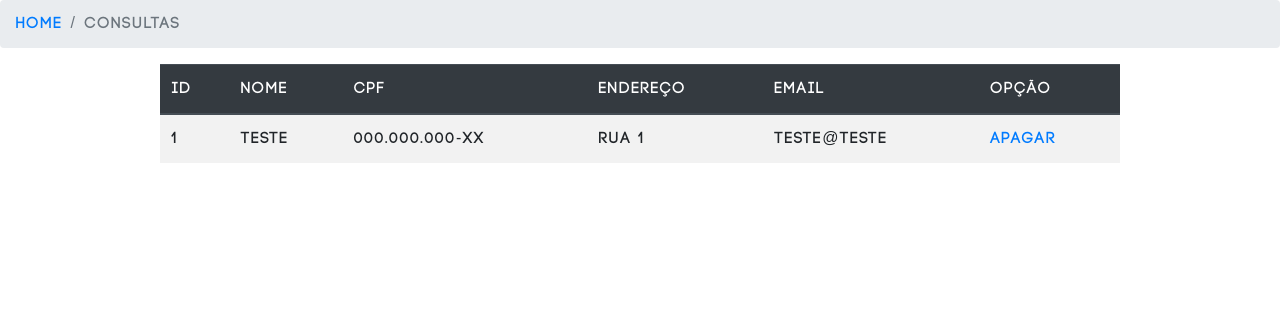
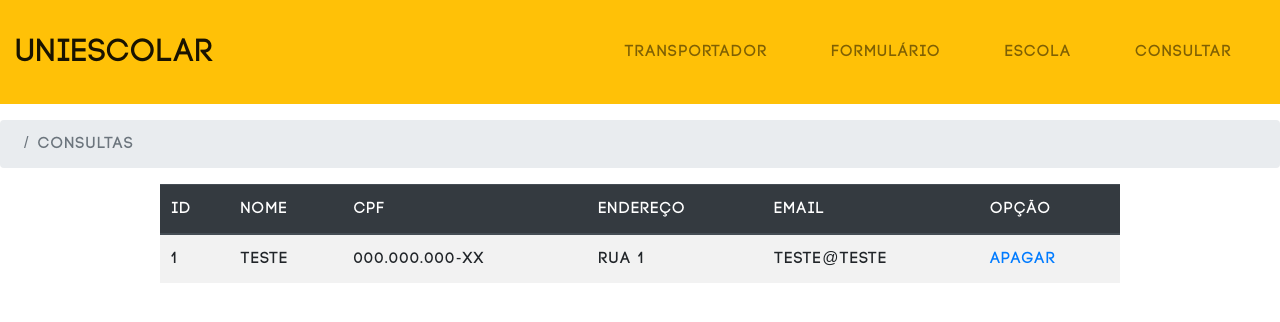
Before and after one commit to alexpls2021/tranporte_uniescolar, a Flask app: page /consultar in a window 1280 px wide. Shown: the top 322 px of the page. Run offline with Flask 2, Linux system fonts and the light colour scheme; data comes from the database, SQL or seed files in the repository; some libraries are stand-ins or nearby versions.

Commit message:
altercation no html consultar

```diff
--- a/templates/cadastro.html
+++ b/templates/cadastro.html
@@ -1,5 +1,7 @@
 {%extends 'base.html'%}
+
 {%block title%}Cadastro{%endblock%}
+
 {%block content%}
 <section id="cadastro">
     <div id="card">
--- a/templates/consultar.html
+++ b/templates/consultar.html
@@ -1,24 +1,15 @@
-<!DOCTYPE html>
-<html lang="pt-br">
-<head>
-    <meta charset="UTF-8">
-    <meta http-equiv="X-UA-Compatible" content="IE=edge">
-    <meta name="viewport" content="width=device-width, initial-scale=1.0">
+{%extends 'base.html'%}
 
-    <!--Bootstrap-->
-    <link rel="stylesheet" href="https://cdn.jsdelivr.net/npm/bootstrap@4.6.1/dist/css/bootstrap.min.css" integrity="sha384-zCbKRCUGaJDkqS1kPbPd7TveP5iyJE0EjAuZQTgFLD2ylzuqKfdKlfG/eSrtxUkn" crossorigin="anonymous">
+{%block title%}Consultar{%endblock%}
 
-    <link rel="stylesheet" href=" {{ url_for('static', filename='css/styles.css') }} ">
-    <title>consultar</title>
-</head>
-<body>
+{%block content%}
 
     <section id="consultar">
 
         <!--Voltar ao index-->
         <ol class="breadcrumb">
             <li class="breadcrumb-item">
-                <a href="/">Home</a>
+                <!--<a href="/">Home</a>-->
             </li>
             <li class="breadcrumb-item active">
                 Consultas
@@ -56,16 +47,5 @@
 
     </section>
 
-    <div vw class="enabled">
-        <div vw-access-button class="active"></div>
-        <div vw-plugin-wrapper>
-          <div class="vw-plugin-top-wrapper"></div>
-        </div>
-      </div>
-      <script src="https://vlibras.gov.br/app/vlibras-plugin.js"></script>
-      <script>
-        new window.VLibras.Widget('https://vlibras.gov.br/app');
-      </script>
 
-</body>
-</html>
+{%endblock%}
```
